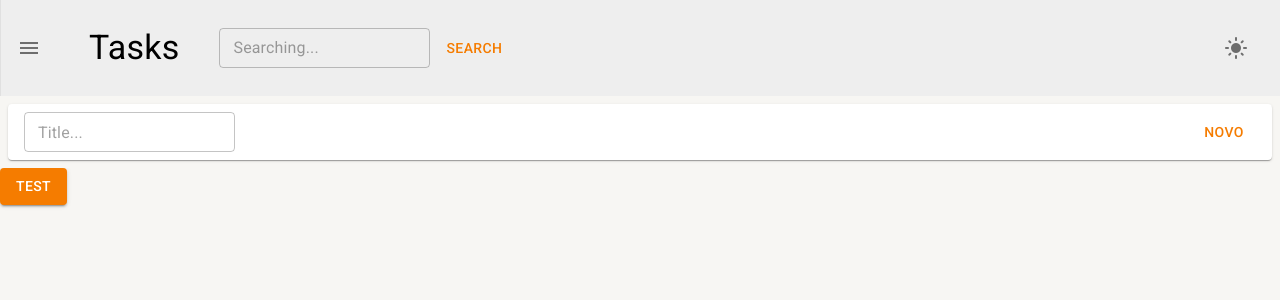
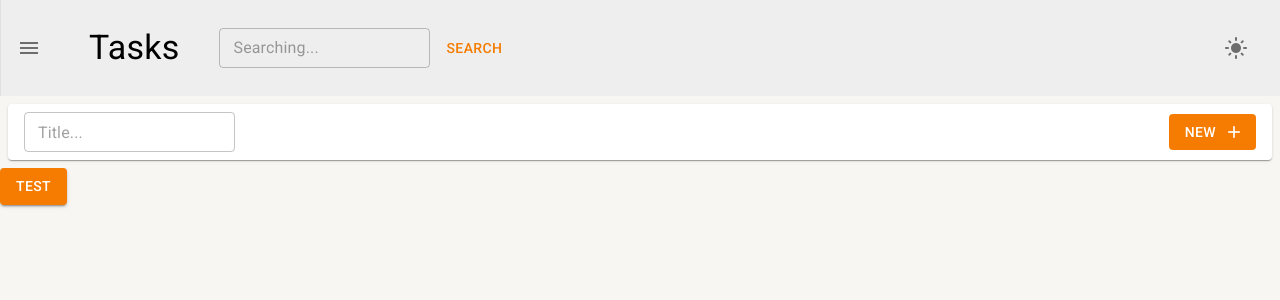
Before and after one commit to felipemalli/to-do-list-ui, a React (Create React App) app: page /initialPage in a window 1280 px wide. Shown: the top 300 px of the page. Built offline with nearby package versions, Linux system fonts and the light colour scheme.

Commit message:
feat: implement list toolbar component

```diff
--- a/src/pages/dashboard/Dashboard.tsx
+++ b/src/pages/dashboard/Dashboard.tsx
@@ -1,5 +1,5 @@
 import { Button } from '@mui/material';
-import { Toolbar } from '../../shared/components';
+import { ListToolbar } from '../../shared/components';
 import { BaseLayoutPage } from '../../shared/layouts';
 
 export const Dashboard = () => {
@@ -7,7 +7,11 @@ export const Dashboard = () => {
   return (
     <BaseLayoutPage
       title='Tasks'
-      toolbar={(<Toolbar />)}
+      toolbar={(
+        <ListToolbar
+          showSearchInput
+          showNewButton
+        />)}
     >
       <Button variant="contained">Test</Button>
     </BaseLayoutPage>
--- a/src/shared/components/index.ts
+++ b/src/shared/components/index.ts
@@ -1,3 +1,3 @@
 export * from './aside-drawer/AsideDrawer';
 export * from './header/Header';
-export * from './toolbar/Toolbar';
+export * from './list-toolbar/ListToolbar';
--- /dev/null
+++ b/src/shared/components/list-toolbar/ListToolbar.tsx
@@ -0,0 +1,50 @@
+import { Box, Button, Icon, Paper, TextField, useTheme } from '@mui/material';
+
+interface IListToolbar {
+  searchText?: string;
+  showSearchInput?: boolean;
+  whenChangeSearchInput?: (newText: string) => void;
+  newButtonText?: string;
+  showNewButton?: boolean;
+  whenClickNewButton?: () => void;
+}
+
+export const ListToolbar: React.FC<IListToolbar> = (
+  {
+    searchText = '',
+    whenChangeSearchInput,
+    showSearchInput = false,
+    whenClickNewButton,
+    newButtonText = 'New',
+    showNewButton = true,
+  }: IListToolbar
+) => {
+  const theme = useTheme();
+
+  return (
+    <Box height={theme.spacing(5)} marginX={1} padding={1} paddingX={2} display="flex" gap={1} alignItems="center" component={Paper}>
+      {showSearchInput && (
+        <TextField
+          size="small"
+          placeholder='Title...'
+          value={searchText}
+          onChange={(e) => whenChangeSearchInput?.(e.target.value)}
+        />
+      )}
+      <Box flex={1} display="flex" justifyContent={'end'}>
+        {showNewButton && (
+          <Button
+            color='primary'
+            disableElevation
+            variant='contained'
+            onClick={whenClickNewButton}
+            endIcon={<Icon>add</Icon>}
+          >
+            {newButtonText}
+          </Button>
+        )}
+      </Box>
+    </Box>
+  );
+
+};
--- a/src/shared/components/toolbar/Toolbar.tsx
+++ /dev/null
@@ -1,24 +0,0 @@
-import { Box, Button, Paper, TextField, useTheme } from '@mui/material';
-
-export const Toolbar: React.FC = () => {
-  const theme = useTheme();
-
-  return (
-    <Box
-      height={theme.spacing(5)}
-      marginX={1}
-      padding={1}
-      paddingX={2}
-      display="flex"
-      gap={1}
-      alignItems="center"
-      component={Paper}
-    >
-      <TextField size="small" placeholder='Title...'/>
-      <Box flex={1} display="flex" justifyContent={'end'}>
-        <Button>Novo</Button>
-      </Box>
-    </Box>
-  );
-
-};
```
